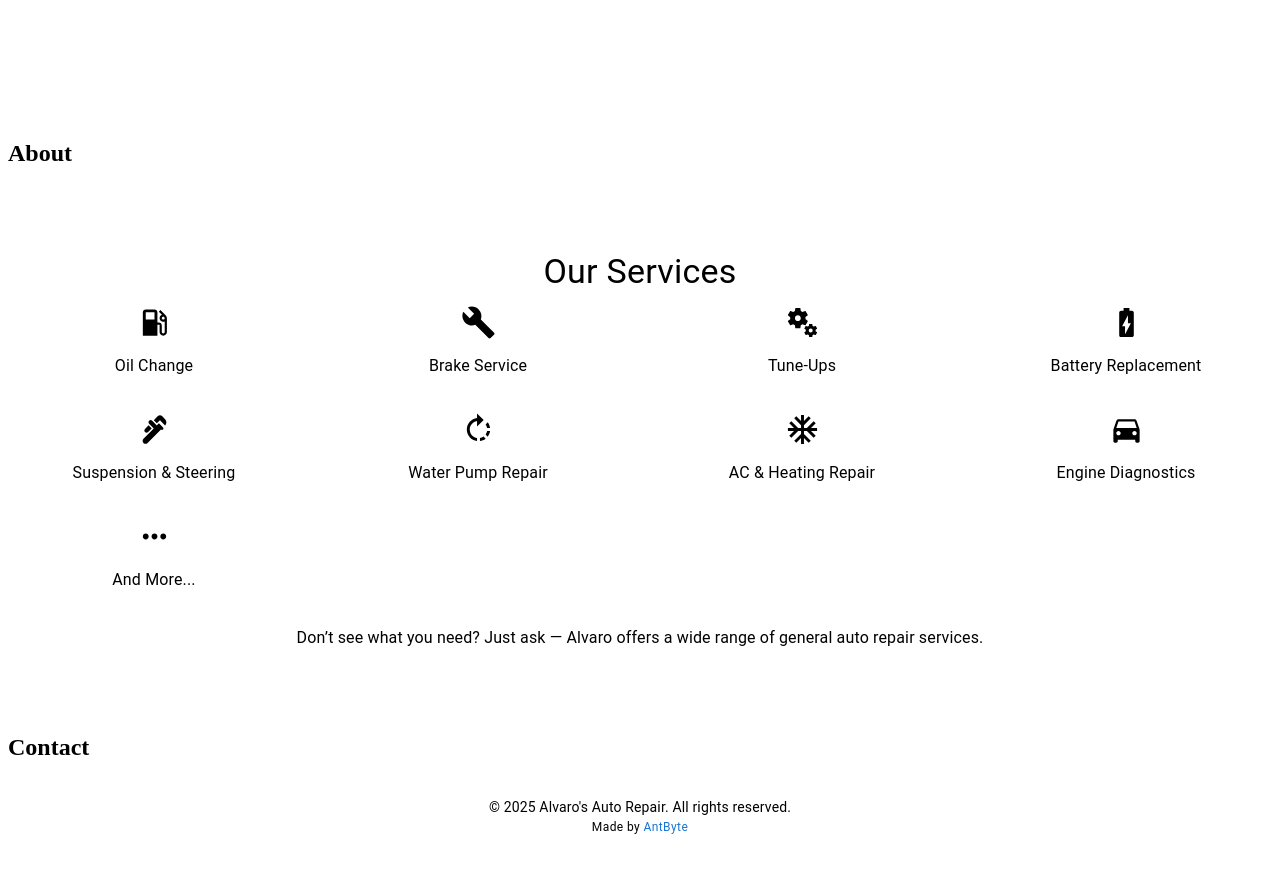
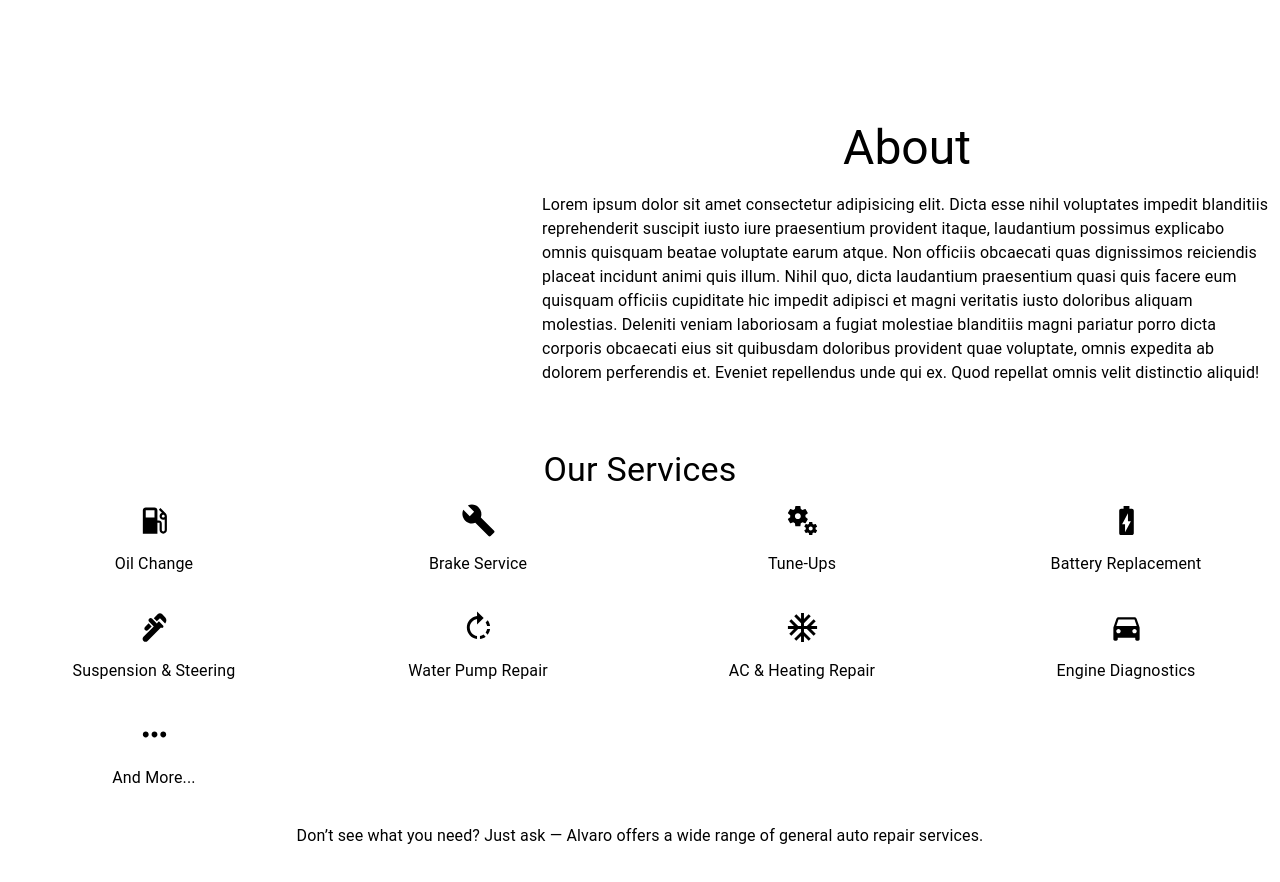
Before and after one commit to Alvaro1965/Alvaro-s-Auto-Repair, a React (Vite) app: page / in a window 1280 px wide. Shown: the part 880-1762 px from the top of the page. Before the commit the page ends 1741 px from the top, so only its background shows below. Built offline with nearby package versions, Linux system fonts and the light colour scheme.

Commit message:
Added an about section

```diff
--- a/src/components/AboutSection/index.jsx
+++ b/src/components/AboutSection/index.jsx
@@ -1,10 +1,33 @@
-import { Box, } from "@mui/material";
+import { Box, Typography } from "@mui/material";
 
 export default function AboutSection(){
 
   return(
-    <Box component='section' id="about">
-      <h1>About</h1>
+    <Box
+      sx={{
+        display: 'flex',
+        justifyContent: 'flex-end',
+        width: '100%',
+      }}>
+      <Box component='section' id="about" sx={{ width: '100%', maxWidth: 730 }}>
+        <Typography variant="h3" gutterBottom align="center">
+          About
+        </Typography>
+        <Typography variant="body1">
+          Lorem ipsum dolor sit amet consectetur adipisicing elit.
+          Dicta esse nihil voluptates impedit blanditiis reprehenderit
+          suscipit iusto iure praesentium provident itaque,
+          laudantium possimus explicabo omnis quisquam beatae voluptate
+          earum atque. Non officiis obcaecati quas dignissimos reiciendis
+          placeat incidunt animi quis illum. Nihil quo, dicta laudantium
+          praesentium quasi quis facere eum quisquam officiis cupiditate
+          hic impedit adipisci et magni veritatis iusto doloribus aliquam
+          molestias. Deleniti veniam laboriosam a fugiat molestiae blanditiis
+          magni pariatur porro dicta corporis obcaecati eius sit quibusdam doloribus
+          provident quae voluptate, omnis expedita ab dolorem perferendis et. Eveniet
+          repellendus unde qui ex. Quod repellat omnis velit distinctio aliquid!
+        </Typography>
+      </Box>
     </Box>
   )
 }
```
